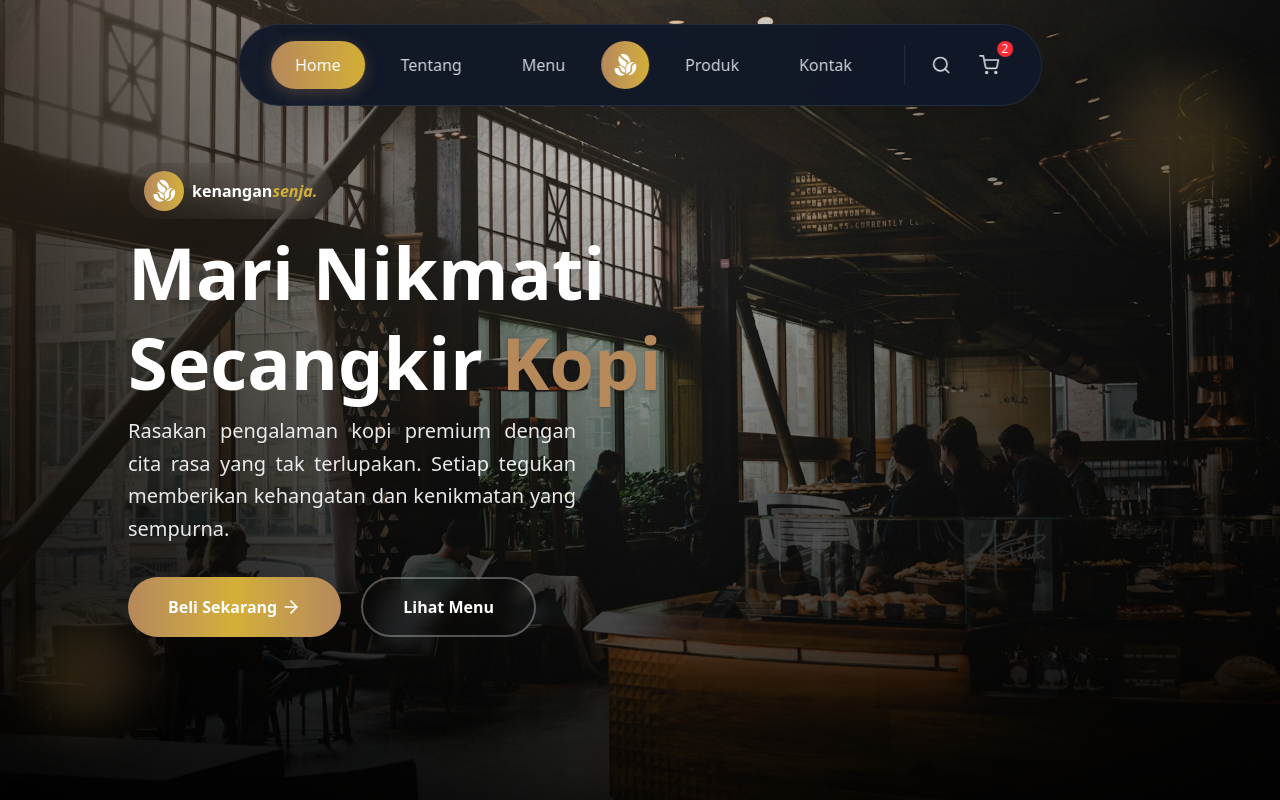
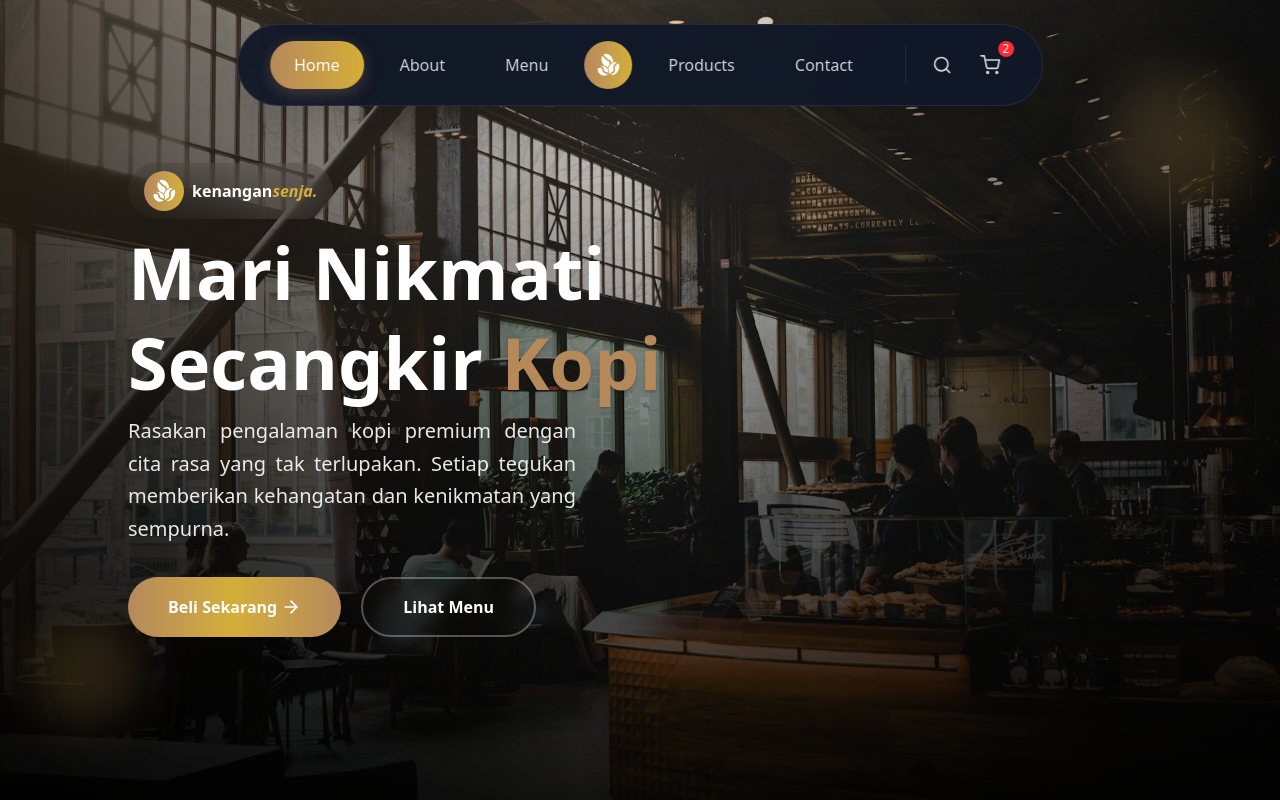
Before and after one commit to Wissasono11/kopi-kenangan-senja, a plain HTML site: page index.html in a window 1280 px wide. Shown: the top 800 px of the page. Drawn offline with nearby package versions, Linux system fonts and the light colour scheme.

Commit message:
feat: change navbar menu name

```diff
--- a/index.html
+++ b/index.html
@@ -75,7 +75,7 @@
           </a>
           <a href="#about"
             class="nav-link px-6 py-3 rounded-full text-gray-300 hover:text-white hover:bg-gray-800/50 font-regular hover:font-medium transition-all ease-in-out duration-300">
-            Tentang
+            About
           </a>
           <a href="#menu"
             class="nav-link px-6 py-3 rounded-full text-gray-300 hover:text-white hover:bg-gray-800/50 font-regular hover:font-medium transition-all ease-in-out duration-300">
@@ -93,11 +93,11 @@
           </a>
           <a href="#products"
             class="nav-link px-6 py-3 rounded-full text-gray-300 hover:text-white hover:bg-gray-800/50 font-regular hover:font-medium transition-all ease-in-out duration-300">
-            Produk
+            Products
           </a>
           <a href="#contact"
             class="nav-link px-6 py-3 rounded-full text-gray-300 hover:text-white hover:bg-gray-800/50 font-regular hover:font-medium transition-all ease-in-out duration-300">
-            Kontak
+            Contact
           </a>
 
           <!-- Right Side Icons -->
```
